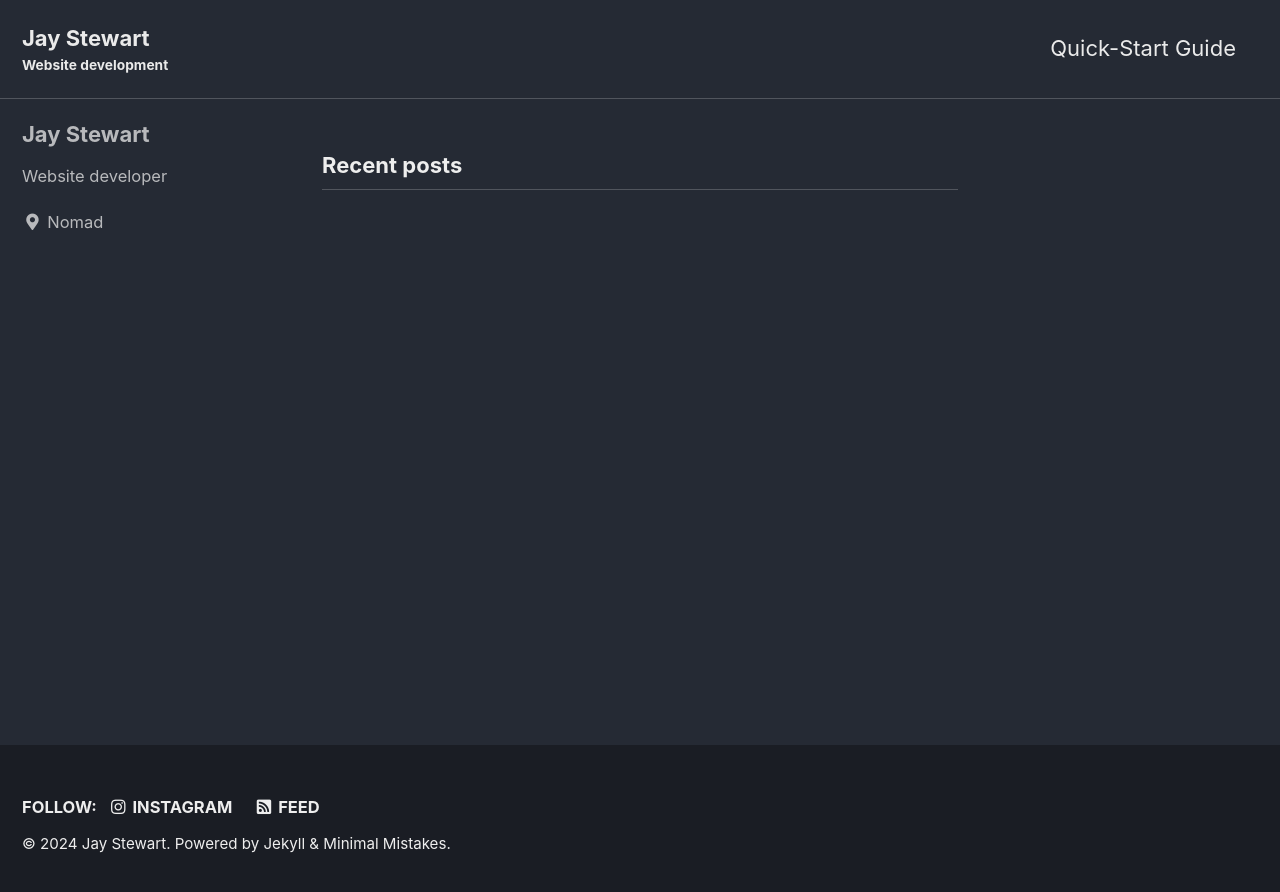
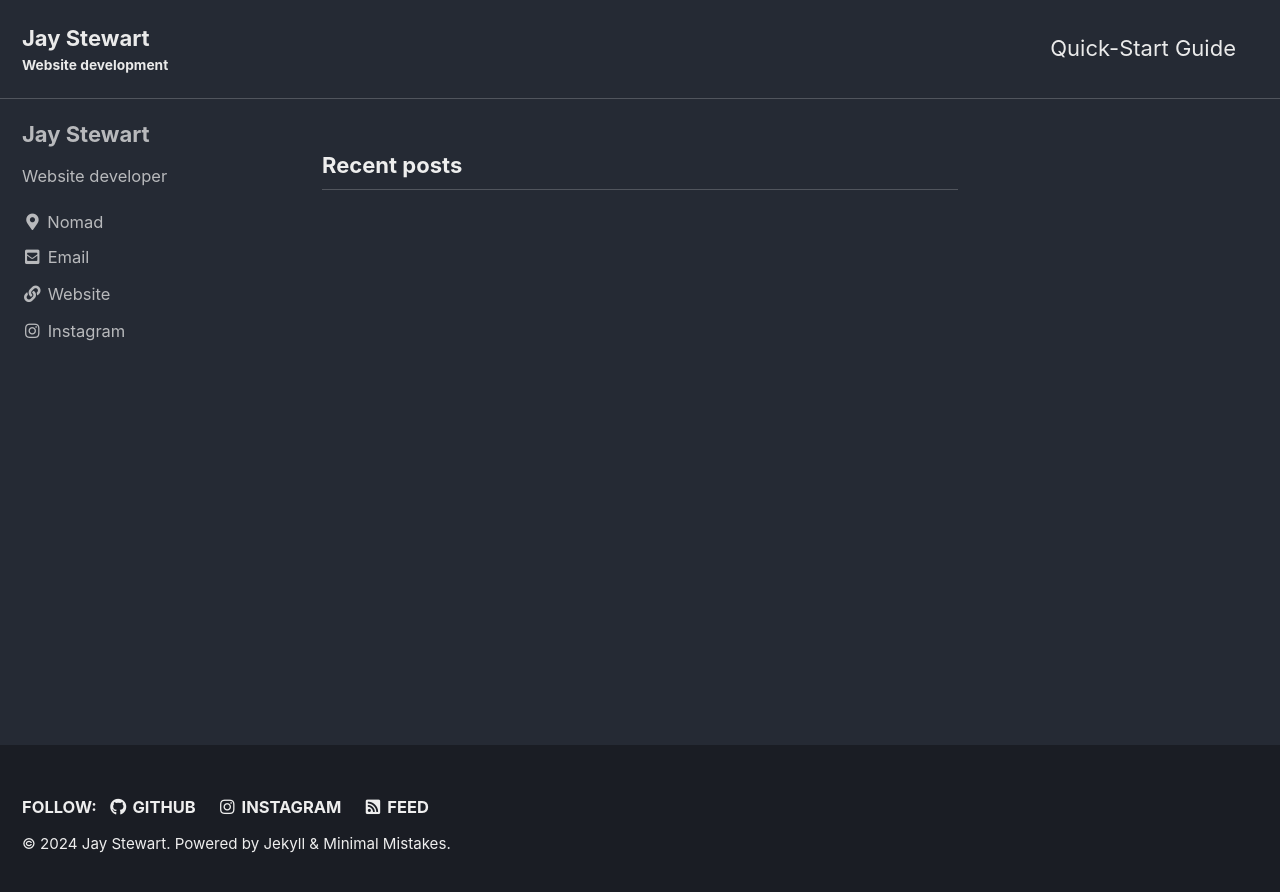
Before and after one commit to jaystewart86/jaystewart86, a Jekyll site: the page built from index.html, in a window 1280 px wide. Shown: the top 892 px of the page. Built offline with Jekyll 4.4.1, drawn with Linux system fonts in a browser that asks for light colours; cached includes are drawn as plain includes; the list of posts is cut into pages by our own code; part of the change alters nothing that is shown.

Commit message:
Update _config.yml

```diff
--- a/_config.yml
+++ b/_config.yml
@@ -112,10 +112,10 @@ author:
   links:
     - label: "Email"
       icon: "fas fa-fw fa-envelope-square"
-      # url: "mailto:your.name@email.com"
+      url: "mailto:jay@jaystewart.co.uk"
     - label: "Website"
       icon: "fas fa-fw fa-link"
-      # url: "https://your-website.com"
+      url: "https://jaystewart.co.uk"
     - label: "Twitter"
       icon: "fab fa-fw fa-twitter-square"
       # url: "https://twitter.com/"
@@ -127,7 +127,7 @@ author:
       # url: "https://github.com/"
     - label: "Instagram"
       icon: "fab fa-fw fa-instagram"
-      # url: "https://instagram.com/"
+      url: "https://instagram.com/jaystewartcouk"
 
 # Site Footer
 footer:
@@ -140,7 +140,7 @@ footer:
       # url:
     - label: "GitHub"
       icon: "fab fa-fw fa-github"
-      # url:
+      url: "https://github.com/jaystewart86"
     - label: "GitLab"
       icon: "fab fa-fw fa-gitlab"
       # url:
```
